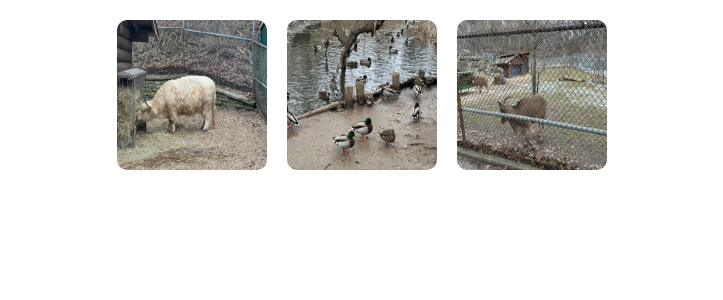
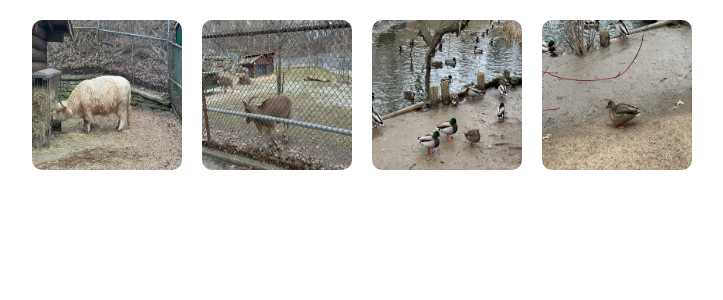
Before and after one commit to hhl001/photoapp, a React (Create React App) app: page / in a window 1280 px wide. Shown: the top 300 px of the page, without its empty margins (278-1001 px from the left). Built offline with nearby package versions, Linux system fonts and the light colour scheme.

Commit message:
Remove unused code

```diff
--- a/src/App.tsx
+++ b/src/App.tsx
@@ -1,8 +1,9 @@
 import React from "react";
 import "./App.css";
 import image1 from "./images/cattle.jpeg"; // Import the image
-import image2 from "./images/duck.jpeg"; // Import the image
-import image3 from "./images/sheep.jpeg"; // Import the image
+import image2 from "./images/sheep.jpeg"; // Import the image
+import image3 from "./images/duck.jpeg"; // Import the image
+import image4 from "./images/duck02.jpeg"; // Import the image
 
 function App() {
   return (
@@ -29,6 +30,11 @@ function App() {
         alt="Image 3"
         style={{ width: "150px", height: "150px", borderRadius: "10px" }}
       />
+      <img
+        src={image4} // Use the imported image
+        alt="Image 4"
+        style={{ width: "150px", height: "150px", borderRadius: "10px" }}
+      />
     </div>
   );
 }
```
